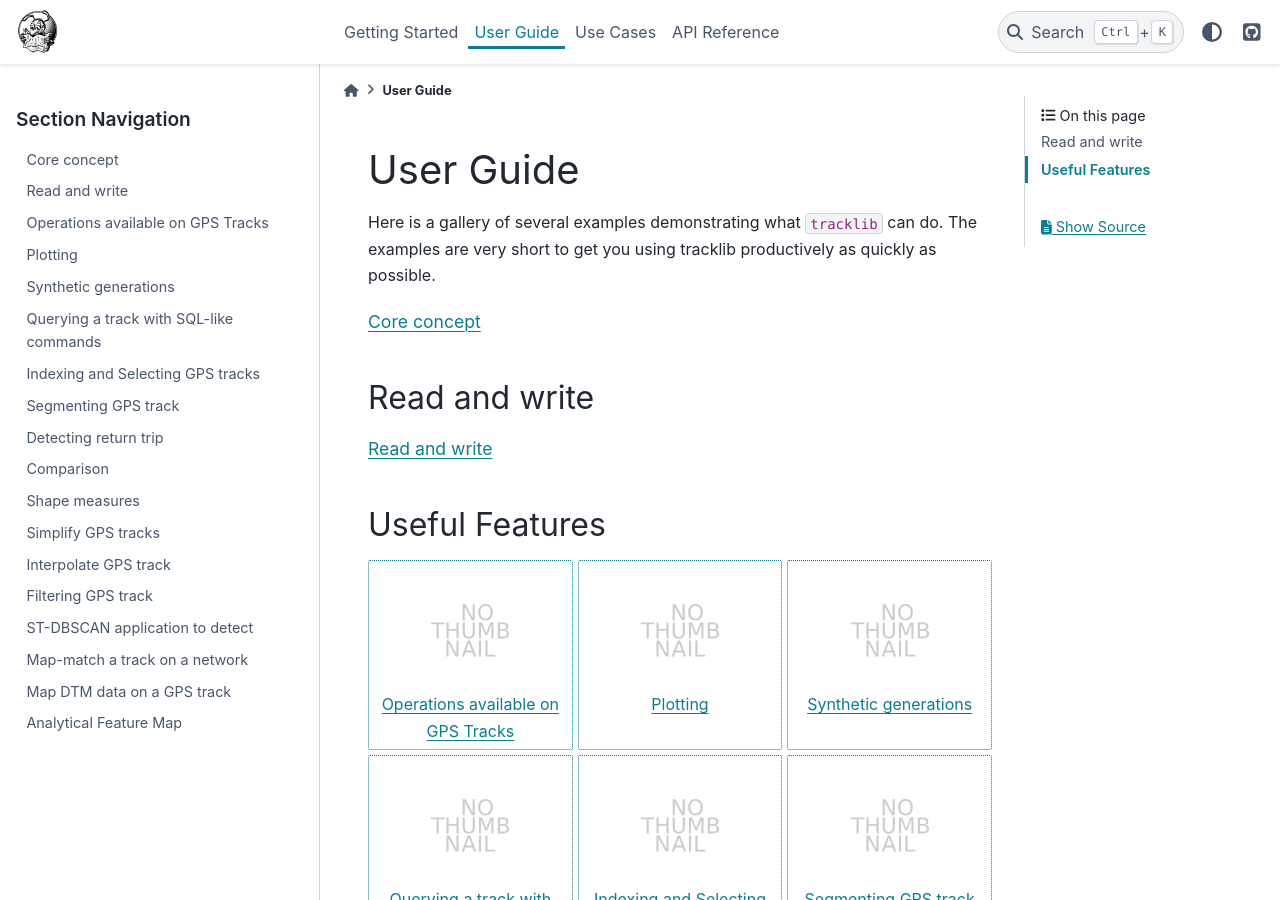
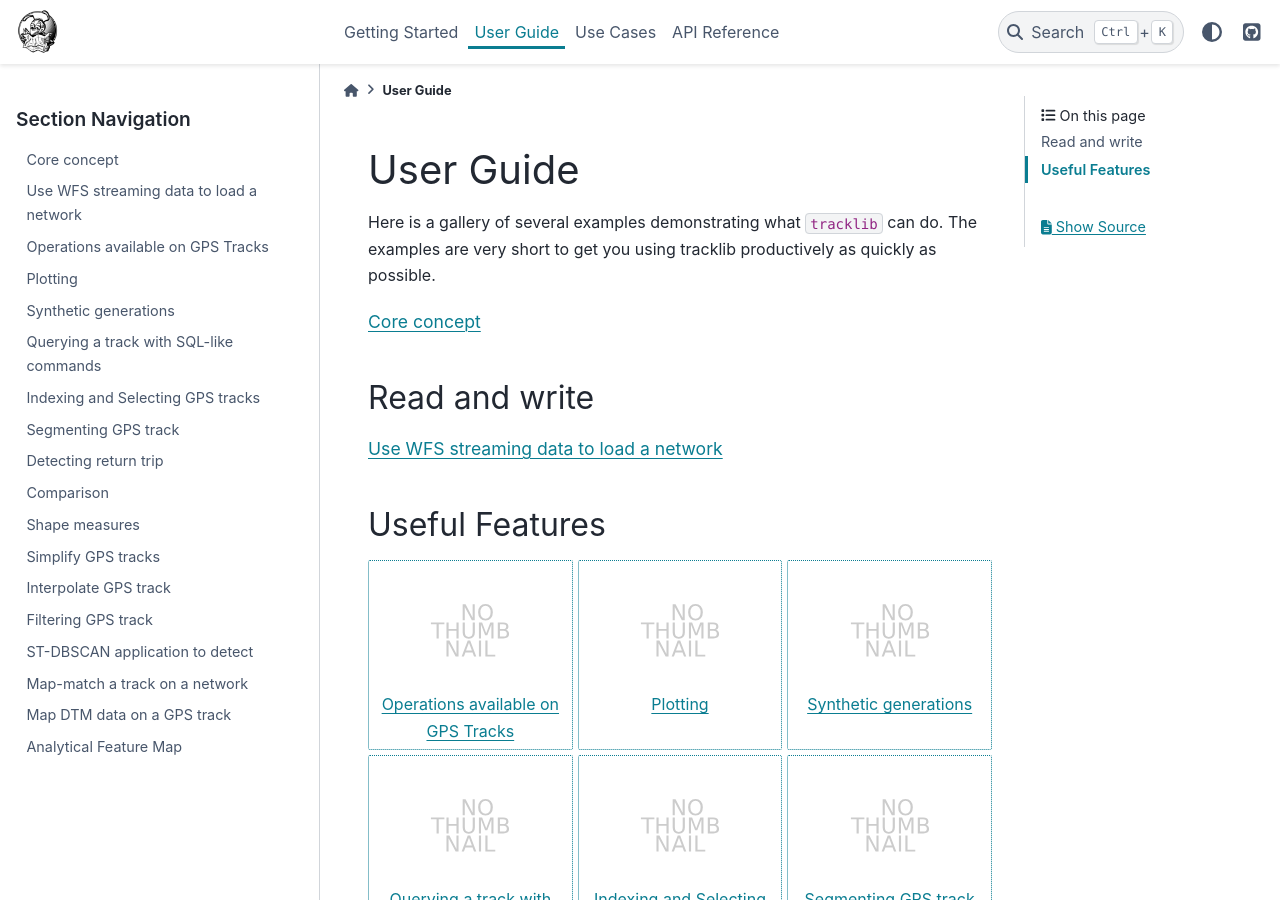
Before and after one commit to umrlastig/tracklib, a Sphinx documentation site: the page built from doc/source/userguide/index.rst, in a window 1280 px wide and 900 px high. Built offline with Sphinx 7.4.7 and the PyData theme 0.15.4, drawn with Linux system fonts in a browser that asks for light colours; pages that are not in the unit, such as notebooks, are missing from menus.

Commit message:
doc bdtopo network

```diff
--- a/doc/source/userguide/index.rst
+++ b/doc/source/userguide/index.rst
@@ -26,7 +26,7 @@ Read and write
 .. toctree::
   :maxdepth: 1
 
-  Read and write <UG_IO_BDTOPO>
+  UG_IO_BDTOPO
 
 
 Useful Features
```
